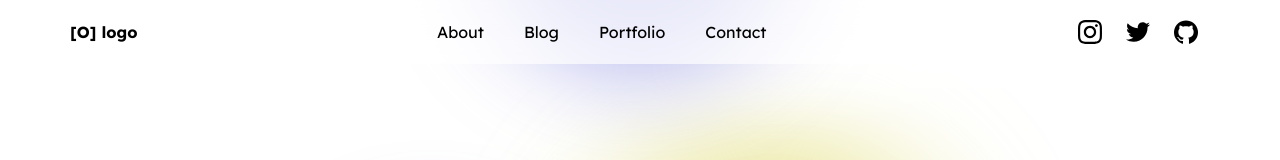
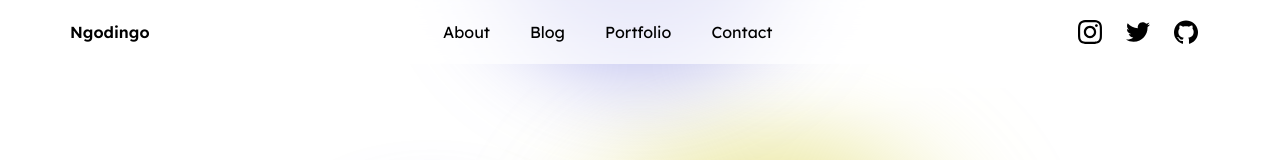
Before and after one commit to ngodingo/landing-page, a Next.js app: page / in a window 1280 px wide. Shown: the top 160 px of the page. Built offline with nearby package versions, Linux system fonts and the light colour scheme.

Commit message:
code update

```diff
--- a/src/components/organisms/navbar.js
+++ b/src/components/organisms/navbar.js
@@ -58,8 +58,15 @@ export function Navbar () {
               })}
             >
 
-                <div className="font-bold text-medium">
-                  [O] logo
+                <div>
+
+                    <Link
+                      href="/"
+                      className="font-semibold text-body-2 hover:text-primary-50"
+                    >
+                      Ngodingo
+                    </Link>
+
                 </div>
 
                 <div className="hidden lg:flex">
--- a/src/page-components/homepage/blogs.js
+++ b/src/page-components/homepage/blogs.js
@@ -16,7 +16,7 @@ export function Blog () {
       desc: 'What is JavaScript? — A high-level definition JavaScript is a scripting or programming language that allows you to implement complex featur ...',
       image: '',
       date: 'Desember 2022',
-      slug: '',
+      slug: '/blog',
     },
     {
       id: '1',
@@ -24,7 +24,7 @@ export function Blog () {
       desc: 'After building a full-fledged feature rich Flutter app, you might experience an urge to build a release bundle, upload it on the app store or play store and share it with the world ...',
       image: '',
       date: 'Desember 2022',
-      slug: '',
+      slug: '/blog',
     },
     {
       id: '2',
@@ -32,7 +32,7 @@ export function Blog () {
       desc: 'When we are dealing with data, no matter the volume, the better it’s mapped out the easier for us to handle it. In data science there is a term called Estimates of Location ...',
       image: '',
       date: 'Desember 2022',
-      slug: '',
+      slug: '/blog',
     }
   ]
 
@@ -58,7 +58,7 @@ export function Blog () {
                       })}
                     >
 
-                        <Link href="#hello">
+                        <Link href={article.slug}>
 
                             <div
                               className={tidyTw({
--- a/src/pages/blog/index.js
+++ b/src/pages/blog/index.js
@@ -1,6 +1,11 @@
+import { Button } from "../../components/atoms/button"
 
 export default function Blog () {
   return (
-    <>Hello blog</>
+    <div className="grid place-content-center h-screen text-center">
+      <h1 className="text-heading-1 font-semibold">Coming Soon</h1>
+      {/* <p className="text-body-2">This page is under construction, but we are ready to go!<br/>We are preparing something amazing and exciting for you..</p> */}
+      <Button theme="primary" href="/" text="Back To Homepage" className="w-full grid place-items-center mt-4"/>
+    </div>
   )
 }
```
